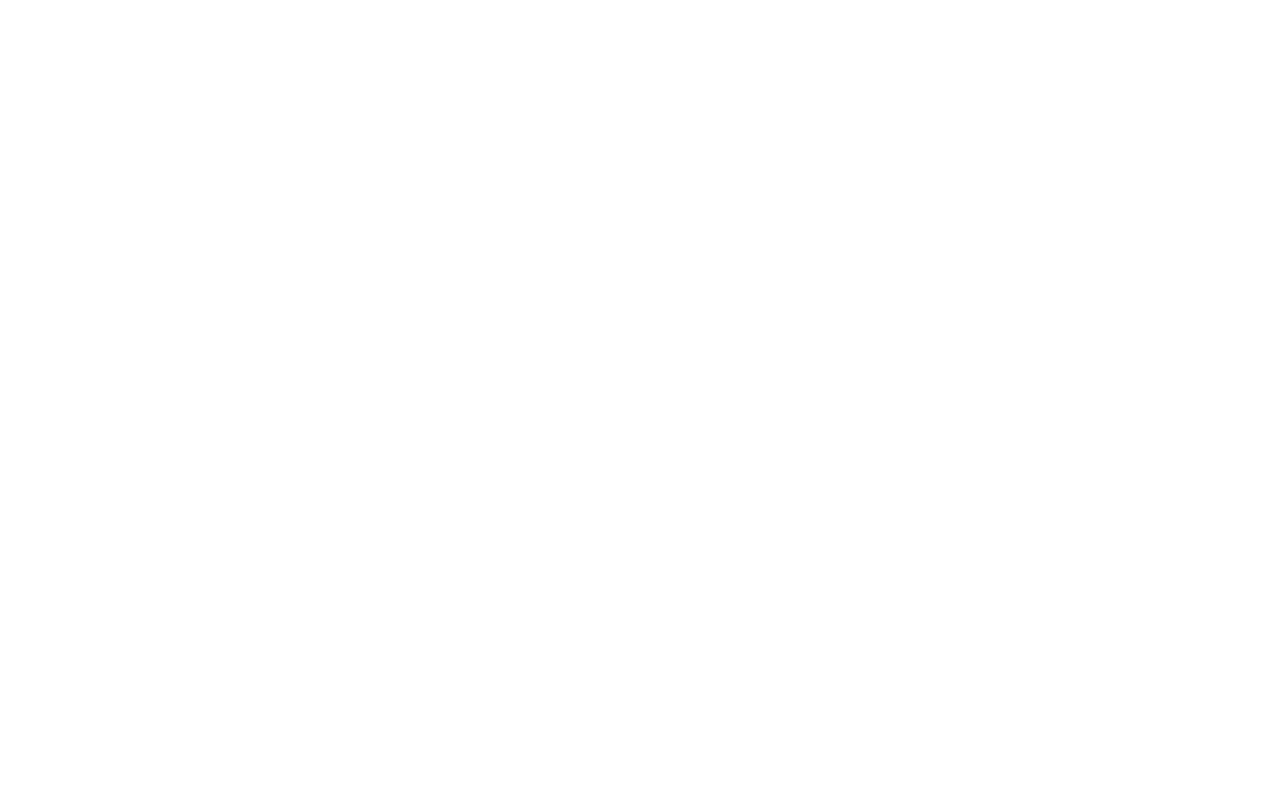
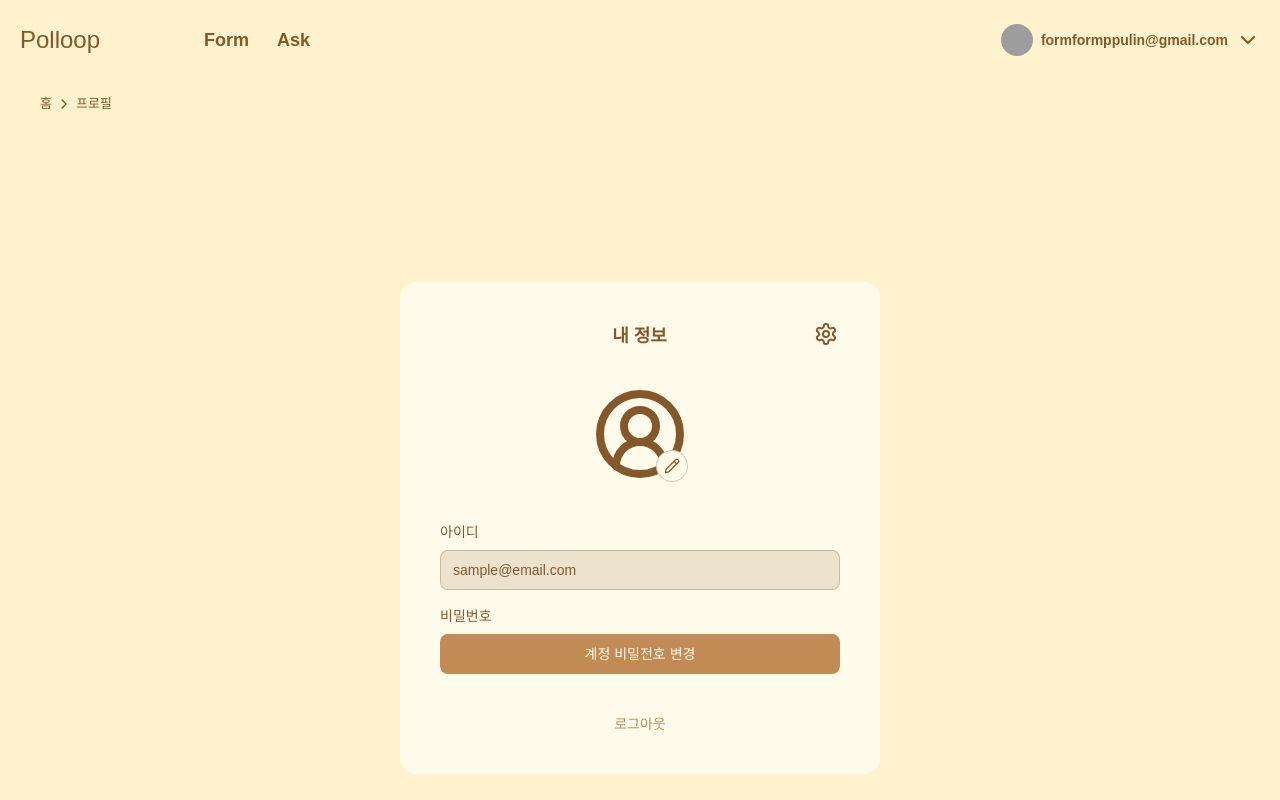
Before and after one commit to soheekimdev/Pollloop, a React (Vite) app: page /profile in a window 1280 px wide. Before the commit this address had no page. Built offline with nearby package versions, Linux system fonts and the light colour scheme; grey boxes are pictures that could not be loaded.

Commit message:
feat:프로필 페이지 구현

```diff
--- a/src/App.tsx
+++ b/src/App.tsx
@@ -10,6 +10,7 @@
 import FormDetail from './pages/forms/FormDetail';
 import AccountLayout from './layouts/AccountLayout';
 import PasswordRetrieval from './pages/auth/PasswordRetrieval';
+import Profile from './pages/auth/Profile';
 
 function App() {
   return (
@@ -23,6 +24,7 @@
 
         <Route element={<HomeLayout />}>
           <Route path="/" element={<Home />} />
+          <Route path="profile" element={<Profile />} />
         </Route>
 
         <Route element={<DashboardLayout />}>
--- a/src/components/form/Input.tsx
+++ b/src/components/form/Input.tsx
@@ -11,7 +11,7 @@
         <input
           ref={ref}
           type={type}
-          className="w-full h-10 px-3 rounded-lg bg-input-bg border border-input-border text-sm placeholder:text-input-placeholder focus-visible:outline-pollloop-brown-01"
+          className="w-full h-10 px-3 rounded-lg bg-input-bg border border-input-border text-sm placeholder:text-input-placeholder focus-visible:outline-pollloop-brown-01 disabled:bg-button-ghost-bg-active"
           {...props}
         />
         {tip && <p className="mt-2 text-xs text-input-tip">{tip}</p>}
--- /dev/null
+++ b/src/components/navbar/MenuModal.tsx
@@ -0,0 +1,18 @@
+import { useNavigate } from 'react-router-dom';
+
+export default function MenuModal() {
+  const navigate = useNavigate();
+  const moveToProfile = () => {
+    navigate('/profile');
+  };
+  return (
+    <div className="absolute top-[70px] right-[38px] w-[120px] bg-pollloop-light-beige py-2 items-start rounded-lg text-sm font-gothic shadow-[0_2px_10px_0_rgba(0,0,0,0.3)]">
+      <ul>
+        <li className="px-4 py-2 hover:cursor-pointer" onClick={moveToProfile}>
+          프로필
+        </li>
+        <li className="px-4 py-2 text-status-red-text hover:cursor-pointer">로그아웃</li>
+      </ul>
+    </div>
+  );
+}
--- a/src/components/Navbar.tsx
+++ b/src/components/navbar/Navbar.tsx
@@ -1,6 +1,12 @@
+import { ChevronDown } from 'lucide-react';
+import { useState } from 'react';
 import { Link } from 'react-router-dom';
+import MenuModal from './MenuModal';
 
 export default function Navbar() {
+  const [isModalOpen, setIsModalOpen] = useState(false);
+
+  const toggleModal = () => setIsModalOpen(prev => !prev);
   return (
     <header className="h-[80px] px-5 xs:px-10 py-5 text-pollloop-brown-01 flex justify-between items-center">
       <div className="flex items-center gap-6 md:gap-[104px] xs:gap-14">
@@ -19,7 +25,8 @@
           className="w-8 h-8 rounded-2xl"
         />
         <p className="text-sm font-bold hidden md:block">formformppulin@gmail.com</p>
-        <p className="hidden md:block">\/</p>
+        <ChevronDown className="hidden md:block hover:cursor-pointer" onClick={toggleModal} />
+        {isModalOpen && <MenuModal />}
       </aside>
     </header>
   );
--- a/src/layouts/DashboardLayout.tsx
+++ b/src/layouts/DashboardLayout.tsx
@@ -1,5 +1,5 @@
 import { Outlet } from 'react-router-dom';
-import Navbar from '../components/Navbar';
+import Navbar from '../components/navbar/Navbar';
 
 export default function DashboardLayout() {
   return (
--- a/src/layouts/HomeLayout.tsx
+++ b/src/layouts/HomeLayout.tsx
@@ -1,5 +1,5 @@
 import { Outlet } from 'react-router-dom';
-import Navbar from '../components/Navbar';
+import Navbar from '../components/navbar/Navbar';
 
 export default function HomeLayout() {
   return (
--- /dev/null
+++ b/src/pages/auth/Profile.tsx
@@ -0,0 +1,51 @@
+import { CircleUserRound, Pencil, Settings } from 'lucide-react';
+import InputWithLabel from '@/components/form/InputWithLabel';
+import Label from '@/components/form/Label';
+import Input from '@/components/form/Input';
+import Button from '@/components/common/Button';
+import { useState } from 'react';
+import Breadcrumbs from '@/components/common/Breadcrumbs';
+
+export default function Profile() {
+  const [isclickedSetting, setIsClickedSetting] = useState(false);
+  const [isPasswordModalOpen, setIsPasswordModalOpen] = useState(false);
+
+  const toggleSettingModal = () => setIsClickedSetting(prev => !prev);
+  const openPasswordModal = () => setIsPasswordModalOpen(prev => !prev);
+
+  return (
+    <div className="h-full flex flex-col items-center gap-[170px]">
+      <Breadcrumbs items={['홈', '프로필']} className="px-10 w-full" />
+      <div className="relative w-[480px] flex flex-col bg-pollloop-light-beige p-10 gap-10 items-center rounded-2xl">
+        <div className="flex h-6 pl-[170px] justify-end items-start gap-[147px]">
+          <h1 className="text-lg font-extrabold">내 정보</h1>
+          <button>
+            <Settings className=" w-6 h-6 " onClick={toggleSettingModal} />
+          </button>
+          {isclickedSetting && (
+            <div className="absolute top-[75px] right-[-50px] py-2 w-[120px] border-[0.5px] border-solid border-[#E0D5C3] shadow-[0_2px_10px_0_rgba(0,0,0,0.13)] bg-pollloop-light-beige rounded-lg ">
+              <p className="px-4 py-2 text-status-red-text hover:cursor-pointer">탈퇴</p>
+            </div>
+          )}
+        </div>
+        <div className="flex w-24 h-24 justify-center relative">
+          <CircleUserRound className="w-full h-full" />
+          <button className="absolute flex justify-center items-center w-8 h-8 top-16 left-16 bg-pollloop-light-beige rounded-2xl border-[0.5px] border-solid border-[rgba(133,88,43,0.3)]">
+            <Pencil className="w-4 h-4" />
+          </button>
+        </div>
+        <div className="w-full flex flex-col gap-4">
+          <InputWithLabel>
+            <Label htmlFor="userEmail" text="아이디" />
+            <Input id="userEmail" value="sample@email.com" disabled />
+          </InputWithLabel>
+          <div className="flex flex-col gap-2">
+            <Label text="비밀번호" />
+            <Button onClick={openPasswordModal}>계정 비밀전호 변경</Button>
+          </div>
+        </div>
+        <button className="text-button-secondary-bg text-sm">로그아웃</button>
+      </div>
+    </div>
+  );
+}
--- a/tailwind.config.js
+++ b/tailwind.config.js
@@ -32,7 +32,7 @@
         'neutral-text': '#85582B',
         'danger-bg': '#C63B00',
         'danger-text': '#FFFBEB',
-        'ghost-bg-active': '#85582BD9',
+        'ghost-bg-active': '#85582B26',
       },
       input: {
         bg: '#FFFBEB',
@@ -71,8 +71,8 @@
         22: '1.375rem',
       },
       boxShadow: {
-        'primary': '0px 0px 5px 1px #FF8D1A',
-      }
+        primary: '0px 0px 5px 1px #FF8D1A',
+      },
     },
   },
   plugins: [
```
